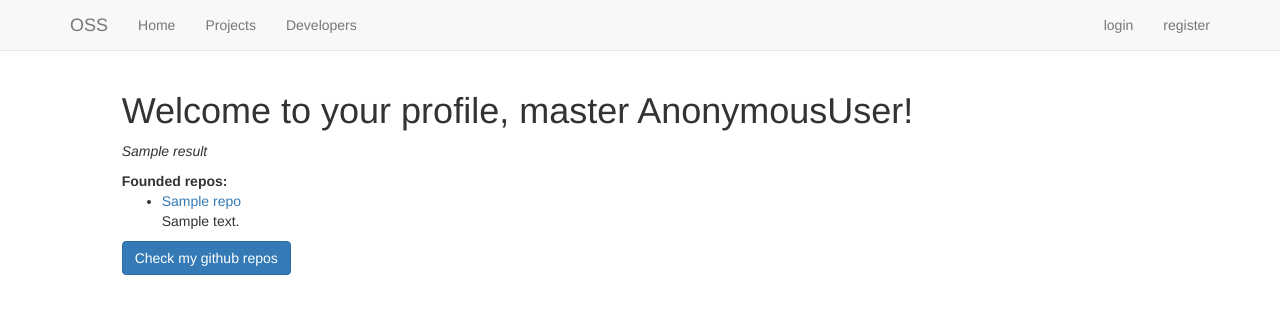
After one commit to osssystem/oss, a Django app: template auth_app/templates/registration/profile.html in a window 1280 px wide. The commit adds this page. Shown: the top 314 px of the page. Run offline with Django 3.2, Linux system fonts and the light colour scheme; the template is opened without the code that fills it: most values are stand-ins (such as "Sample title", 1, 10 or a date in 2020); parts of the project's set-up code (start-up, migrations or seed data) failed here and were passed over; some libraries are stand-ins or nearby versions.

Commit message:
Added profile that recieves data from github for current user.

```diff
--- a/auth_app/models.py
+++ b/auth_app/models.py
@@ -1,3 +1,4 @@
 from __future__ import unicode_literals
+from django.db import models
+
 from oss_main.models import User
-from django.db import models
--- /dev/null
+++ b/auth_app/templates/registration/profile.html
@@ -0,0 +1,30 @@
+{% extends 'oss_main/_base.html' %}
+
+{% block title %}OSS: profile{% endblock title %}
+
+{% block content %}
+
+    <h1>Welcome to your profile, master {{ request.user }}!</h1>
+
+    {%  if result %}
+        <p><em>{{ result }}</em></p>
+    {% endif %}
+
+    {%  if github_response %}
+        <strong>Founded repos:</strong>
+        <ul>
+        {%  for repo in github_response %}
+            <li>
+                <p><a href="{{ repo.html_url }}" target="_blank">{{ repo.name }}</a><br>
+                {{ repo.description }}</p>
+            </li>
+        {% endfor %}
+        </ul>
+    {% endif %}
+
+    <form action="{% url 'auth_app:user_profile' %}" method="POST">
+        {% csrf_token %}
+        <input type="submit" class="btn btn-primary" value="Check my github repos">
+    </form>
+
+{% endblock content %}
--- a/oss_main/models.py
+++ b/oss_main/models.py
@@ -9,7 +9,7 @@ class User(AbstractUser):
     # surname = models.CharField(max_length=30)
     # email = models.EmailField(max_length=40)
     # password = models.CharField(max_length=80)
-    git_url = models.URLField()
+    git_url = models.URLField(blank=True)
 
     def __unicode__(self):
         return unicode(self.username)
--- a/oss_main/templates/oss_main/_base.html
+++ b/oss_main/templates/oss_main/_base.html
@@ -28,14 +28,19 @@
               <li><a href="{% url 'oss_main:projects' %}">Projects</a></li>
               <li><a href="{% url 'oss_main:developers' %}">Developers</a></li>
 
+              {% if user.is_authenticated %}
+                <li><a href=" url 'oss_main:request' ">Create help request</a></li>
+              {% endif %}
+          </ul>
+
+          <ul class="nav navbar-nav navbar-right">
               {% if not user.is_authenticated %}
                   <li><a href="{% url 'auth_app:login' %}">login</a></li>
                   <li><a href="{% url 'auth_app:register' %}">register</a></li>
               {% else %}
-              <li><a href=" url 'oss_main:request' ">Create help request</a></li>
+                  <li><a href="{% url 'auth_app:user_profile' %}">Current user: {{ user }}</a></li>
                   <li><a href="{% url 'auth_app:logout' %}">logout</a></li>
               {% endif %}
-              <li><a href="{% url 'auth_app:user_profile' %}">Current user: {{ user }}</a></li>
           </ul>
         </div>
       </div>
--- a/oss_main/urls.py
+++ b/oss_main/urls.py
@@ -7,6 +7,4 @@ urlpatterns = [
     url(r'^projects', projects_list_view, name='projects'),
     url(r'^developers', developers_list_view, name='developers'),
     url(r'^request', create_request, name='request'),
-
-    url('', include('social.apps.django_app.urls', namespace='social'))
 ]
```
Also changed, not shown: auth_app/forms.py (+10 -3 lines), auth_app/urls.py (+4 -4 lines), auth_app/views.py (+40 -1 lines), oss/settings.py (+12 -27 lines), db.sqlite3, oss_main/migrations/0002_auto_20160515_1953.py (added). Lines whose indentation alone changed are shown as unchanged.
